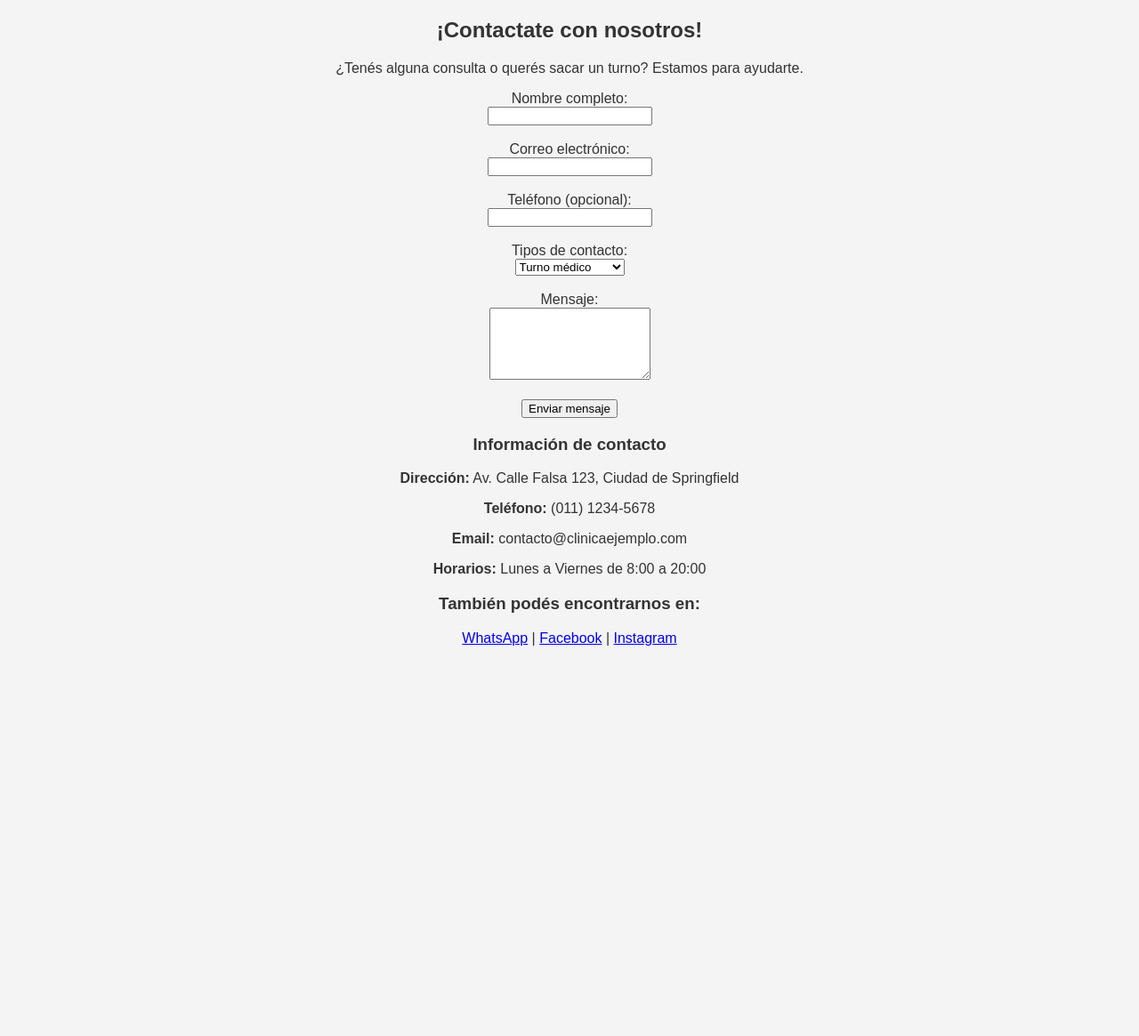
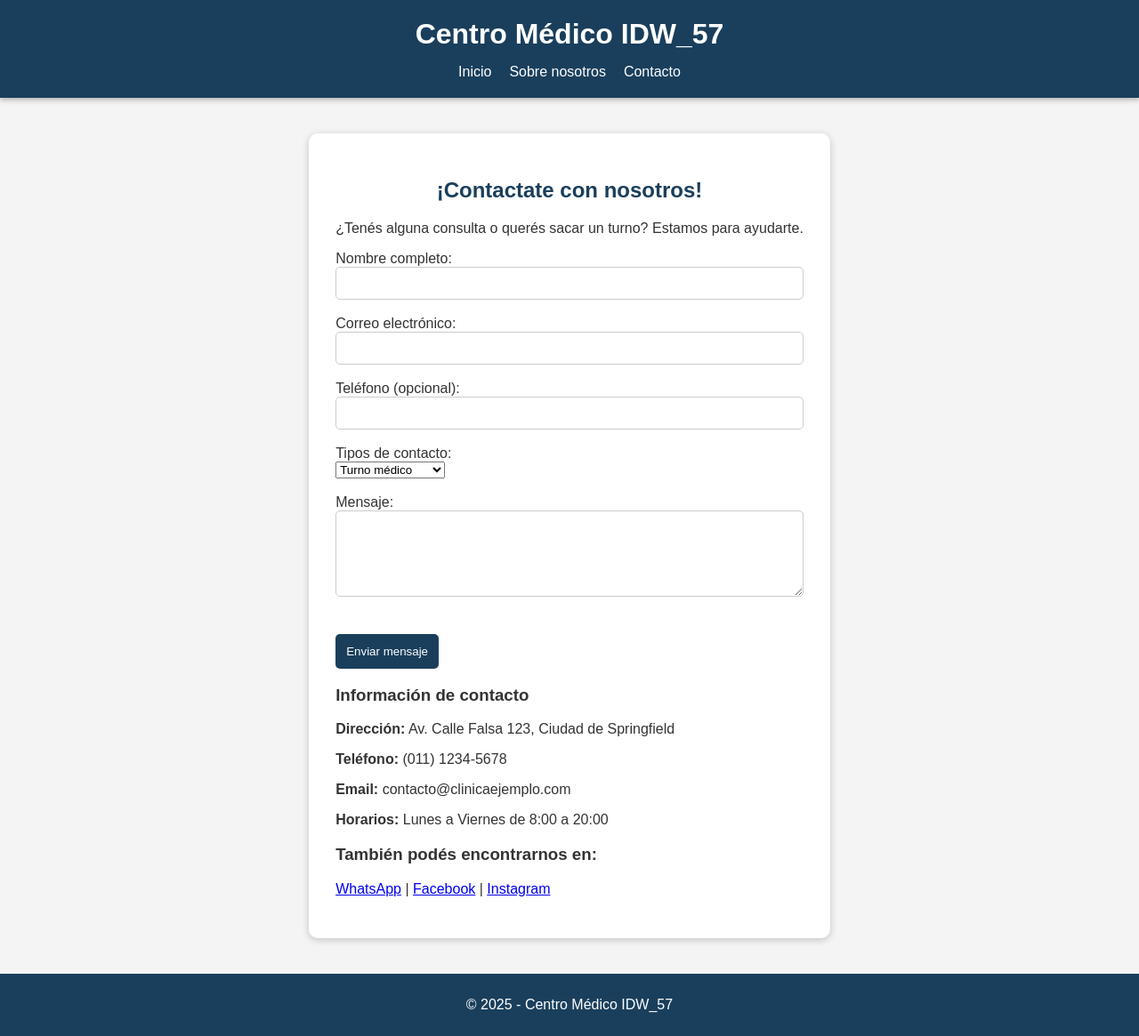
Before and after one commit to CarlaRamos03/itw-57, a plain HTML site: page contacto.html in a window 1280 px wide. Shown: the whole page at 89% size. Before the commit the page ends 800 px from the top, so only its background shows below. Drawn offline with Linux system fonts and the light colour scheme.

Commit message:
Update contacto.html

```diff
--- a/contacto.html
+++ b/contacto.html
@@ -5,17 +5,24 @@
     <title>Contacto - Clínica Médica</title>
     <link rel="stylesheet" href="estilo.css">
 </head>
-<body>
+<body class="contacto">
+    <header>
+        <h1>Centro Médico IDW_57</h1>
+        <nav>
+            <ul>
+                <li><a href="index.html">Inicio</a></li>
+                <li><a href="sobrenosotros.html">Sobre nosotros</a></li>
+                <li><a href="contacto.html">Contacto</a></li>
+            </ul>
+        </nav>
+    </header>
 
-    <!-- Sección de Contacto -->
+    <main>
         <section id="contacto">
-        <h1>¡Contactate con nosotros!</h1>
+            <h2>¡Contactate con nosotros!</h2>
             <p>¿Tenés alguna consulta o querés sacar un turno? Estamos para ayudarte.</p>
 
-        <!-- Contenedor principal -->
             <div class="contacto-contenedor">
-
-            <!-- Formulario de contacto -->
                 <div class="formulario">
                     <form action="#" method="post">
                         <label for="nombre">Nombre completo:</label><br>
@@ -42,8 +49,6 @@
                     </form>
                 </div>
 
-            <!-- Información de contacto -->
-            <!-- (Agregar íconos cuando desarrolle CSS)-->
                 <div class="info-contacto">
                     <h3>Información de contacto</h3>
                     <p><strong>Dirección:</strong> Av. Calle Falsa 123, Ciudad de Springfield</p>
@@ -53,7 +58,6 @@
                 </div>
             </div>
 
-        <!-- Redes sociales (simples) -->
             <div class="redes-sociales">
                 <h3>También podés encontrarnos en:</h3>
                 <p>
@@ -62,9 +66,14 @@
                     <a href="#">Instagram</a>
                 </p>
             </div>
+        </section>
+    </main>
 
-    </section>
+    <footer>
+        <p>&copy; 2025 - Centro Médico IDW_57</p>
+    </footer>
+</body>
+</html>
 
-</body>
 
 </html>
```
Lines whose indentation alone changed are shown as unchanged.
